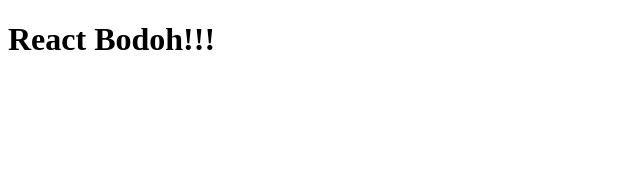
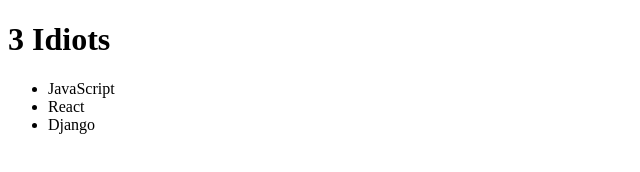
Before and after one commit to ait02/practiceday1, a plain HTML site: page index.html in a window 1280 px wide. Shown: the whole page, without its empty margins (0-640 px from the left). Drawn offline with Linux system fonts and the light colour scheme.

Commit message:
Added list

```diff
--- a/index.html
+++ b/index.html
@@ -7,6 +7,11 @@
   <title>Document</title>
 </head>
 <body>
-  <h1>React Bodoh!!!</h1>
+  <h1>3 Idiots</h1>
+  <ul>
+    <li>JavaScript</li>
+    <li>React</li>
+    <li>Django</li>
+  </ul>
 </body>
 </html>
```
